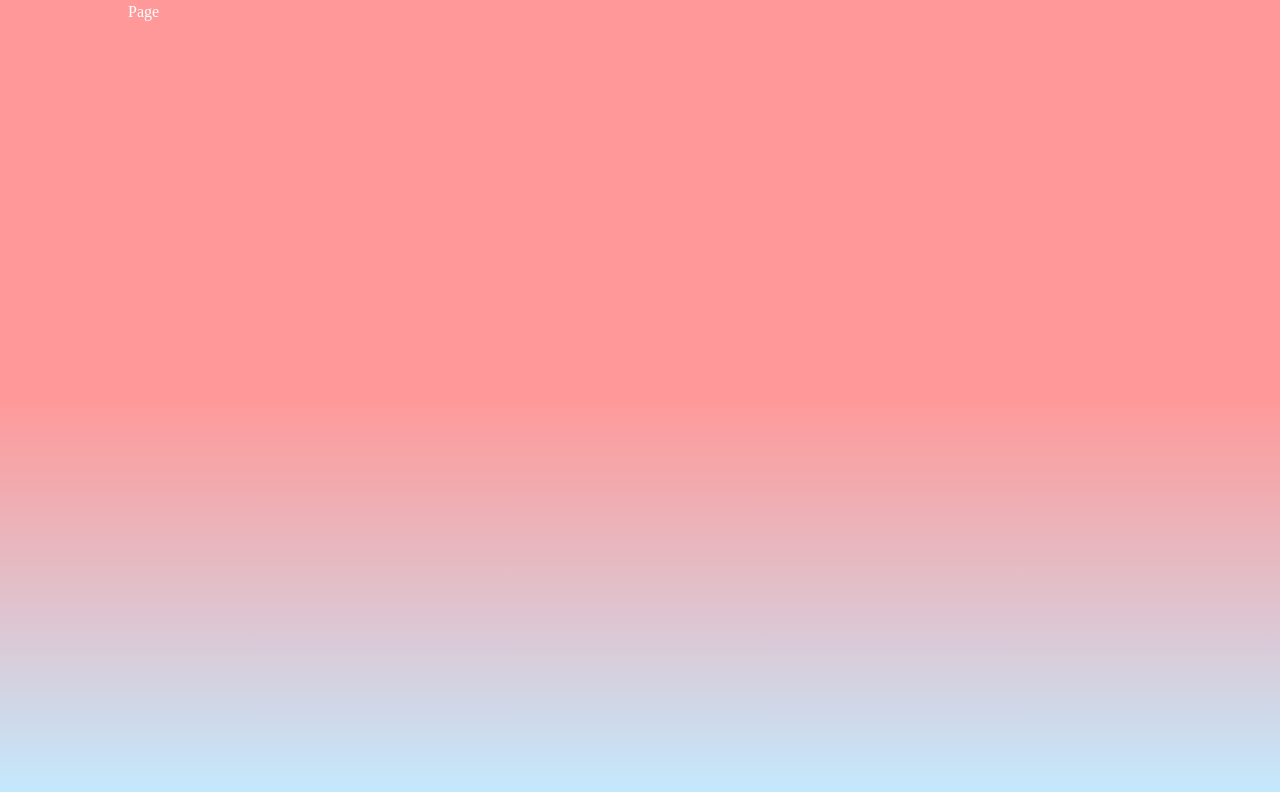
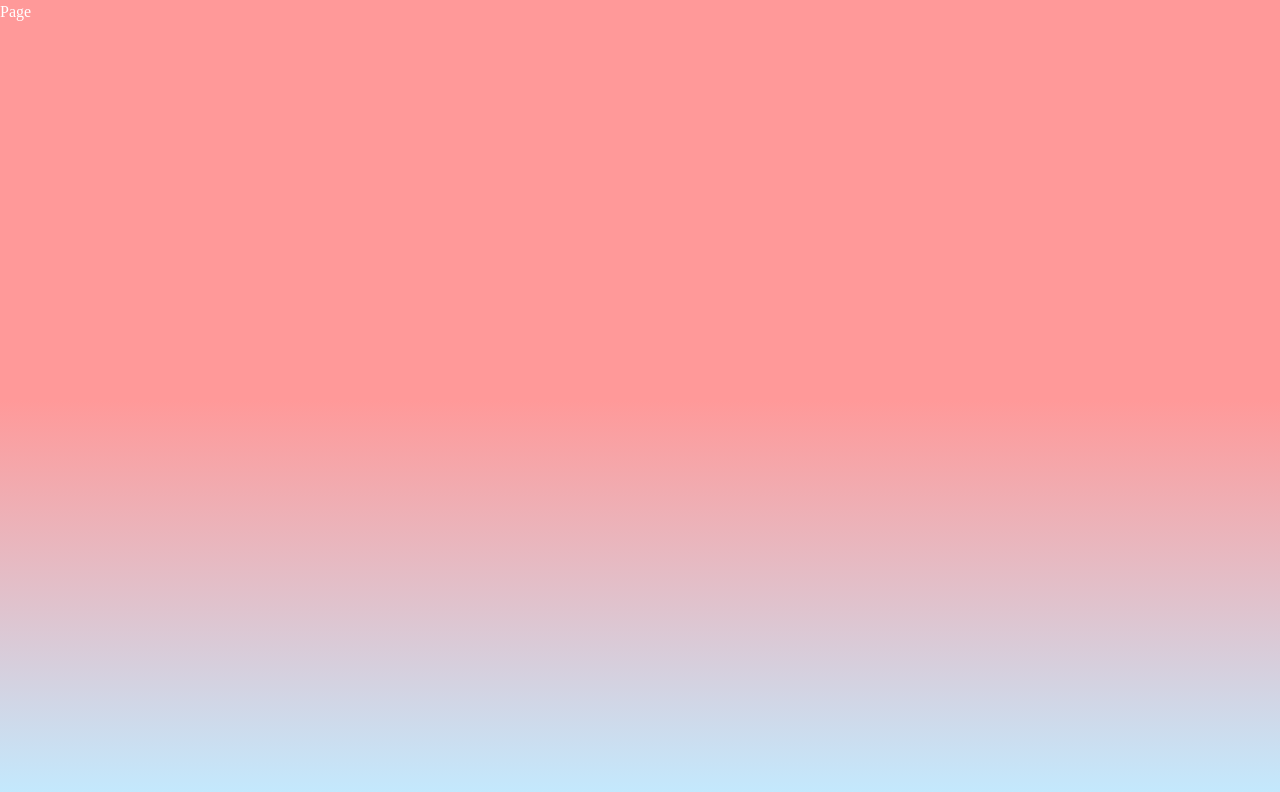
Before and after one commit to VOWAC/atori-portfolio, a Next.js app: page /Illustration in a window 1280 px wide. Shown: the top 792 px of the page. Built offline with nearby package versions, Linux system fonts and the light colour scheme.

Commit message:
fix layout css

```diff
--- a/src/app/about.tsx
+++ b/src/app/about.tsx
@@ -5,7 +5,7 @@ import Introduction from './introduction';
 
 const About = () => {
   return (
-    <div className="flex items-center">
+    <div className="flex items-center w-4/5 m-auto">
       <div>
         <Title title="自己紹介" />
         <div className='absolute top-1/4'>
--- a/src/app/layout.tsx
+++ b/src/app/layout.tsx
@@ -17,7 +17,7 @@ export default function RootLayout({
   return (
     <html lang="ja">
       <body className={inter.className}>
-        <div className="w-4/5 m-auto">
+        <div>
         {children}
         </div>
         </body>
```
